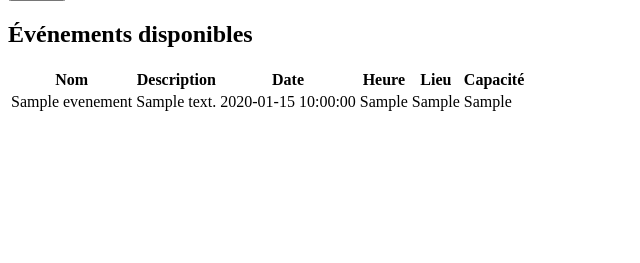
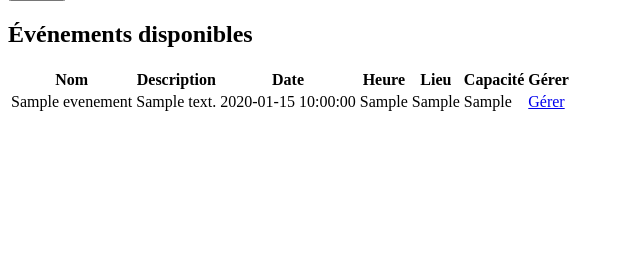
Before and after one commit to R3tr0TV69/sae301, a PHP site: page /admin_evenement.php in a window 1280 px wide. Shown: the part 295-558 px from the top of the page, without its empty margins (0-640 px from the left). Run offline with PHP 8.4, Linux system fonts and the light colour scheme; tables that the repository leaves empty or names only in its code hold one stand-in row (values such as "Sample post"); some web fonts are replaced.

Commit message:
Update admin_evenement.php
Version 3 Admin Evènement

```diff
--- a/admin_evenement.php
+++ b/admin_evenement.php
@@ -69,6 +69,7 @@
                     <th>Heure</th>
                     <th>Lieu</th>
                     <th>Capacité</th>
+                    <th>Gérer</th>
                 </tr>
             </thead>
             <tbody>
@@ -80,6 +81,7 @@
                     <td><?= htmlspecialchars($event['heure_evenement']) ?></td>
                     <td><?= htmlspecialchars($event['lieu']) ?></td>
                     <td><?= htmlspecialchars($event['capacite']) ?></td>
+                    <td><a href="gerer_evenement.php?id=<?= $event['id'] ?>">Gérer</a></td>
                 </tr>
                 <?php endforeach; ?>
             </tbody>
```
